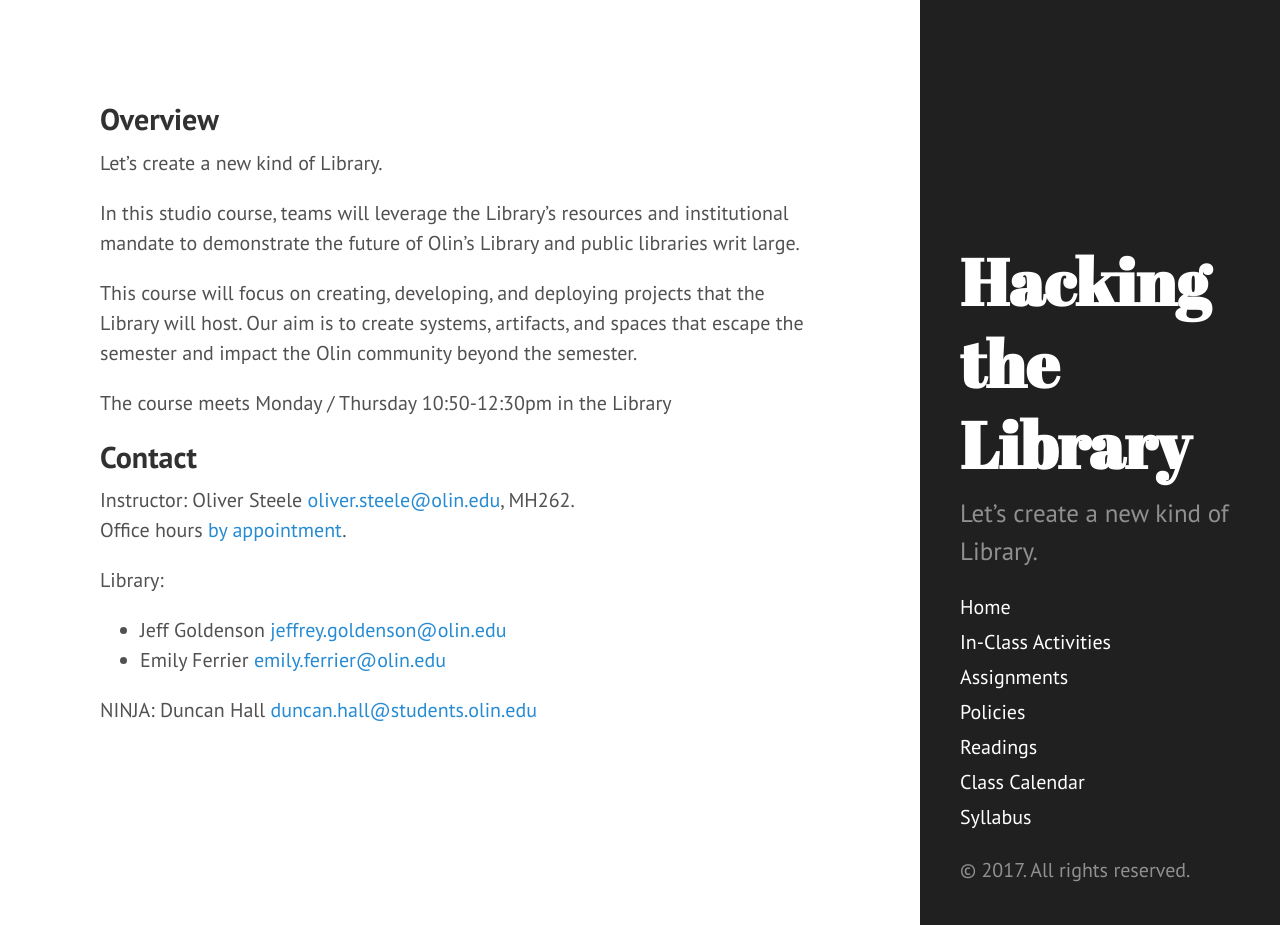
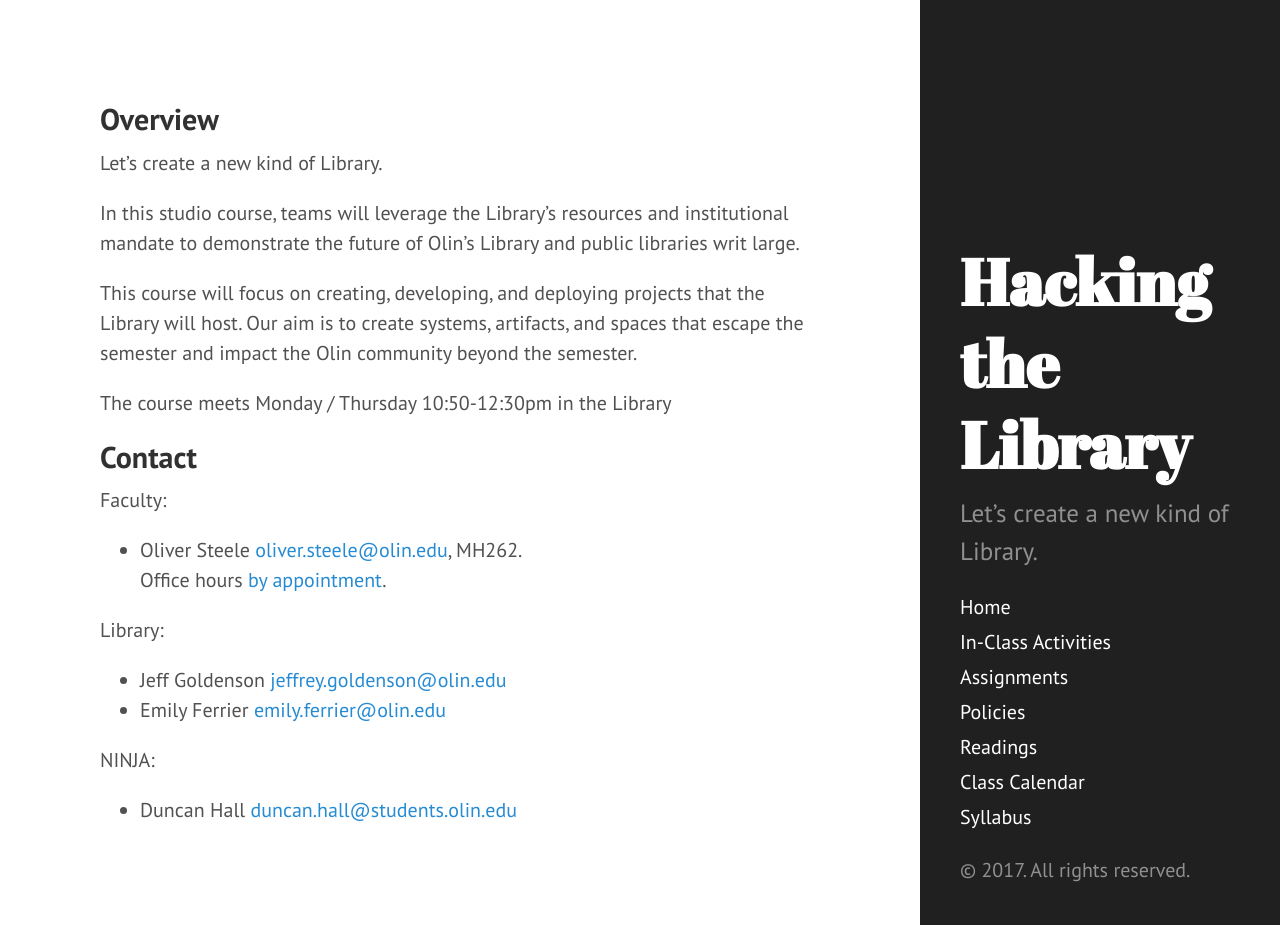
Before and after one commit to osteele/hackingthelibrary.org, a Jekyll site: the page built from index.md, in a window 1280 px wide and 925 px high. Built offline with Jekyll 4.4.1, drawn with Linux system fonts in a browser that asks for light colours; some of the changed lines change nothing that is shown.

Commit message:
more homogenous presentation of contacts

```diff
--- a/index.md
+++ b/index.md
@@ -26,11 +26,15 @@
 
 ## Contact
 
-Instructor: Oliver Steele <oliver.steele@olin.edu>, MH262.<br/>Office hours [by appointment](http://meetme.so/osteele).
+Faculty:
+
+* Oliver Steele <oliver.steele@olin.edu>, MH262.<br/>Office hours [by appointment](http://meetme.so/osteele).
 
 Library:
 
 * Jeff Goldenson <jeffrey.goldenson@olin.edu>
 * Emily Ferrier <emily.ferrier@olin.edu>
 
-NINJA: Duncan Hall <duncan.hall@students.olin.edu>
+NINJA:
+
+* Duncan Hall <duncan.hall@students.olin.edu>
```
